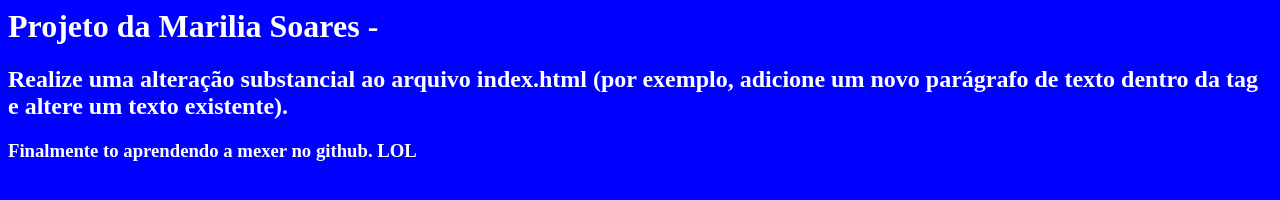
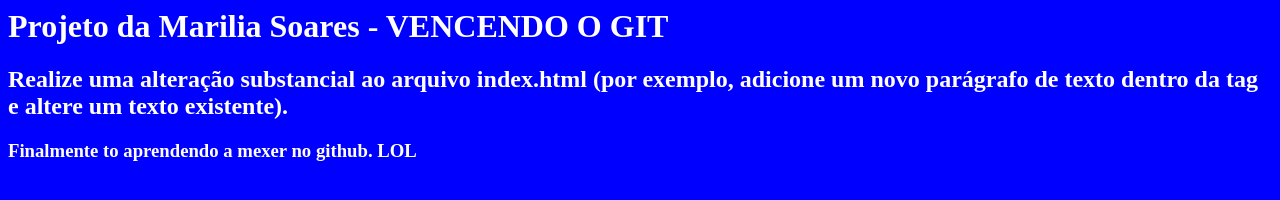
Before and after one commit to mariliasoares/curso-git, a plain HTML site: page index.html in a window 1280 px wide. Drawn offline with Linux system fonts and the light colour scheme.

Commit message:
Mudança no titulo

```diff
--- a/index.html
+++ b/index.html
@@ -3,7 +3,7 @@
         <link rel="stylesheet" href="estilo.css">
     </head>
     <body>
-        <h1>Projeto da Marilia Soares -</h1>
+        <h1>Projeto da Marilia Soares - VENCENDO O GIT</h1>
         <h2>Realize uma alteração substancial ao arquivo index.html (por exemplo, adicione um novo parágrafo de texto dentro da tag e altere um texto existente).</h2>
         <h3>Finalmente to aprendendo a mexer no github. <strong>LOL</strong></h3>
     </body>
```
